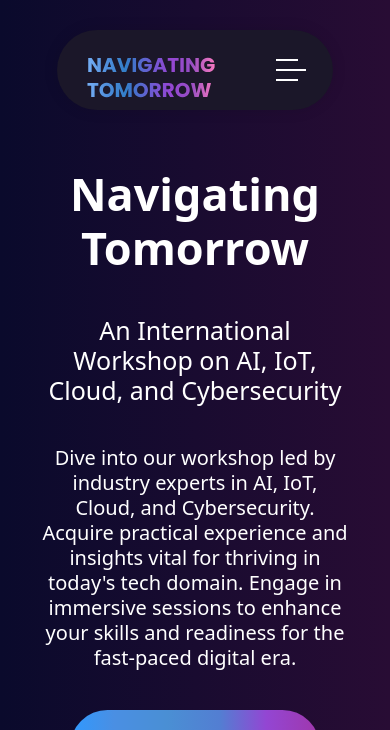
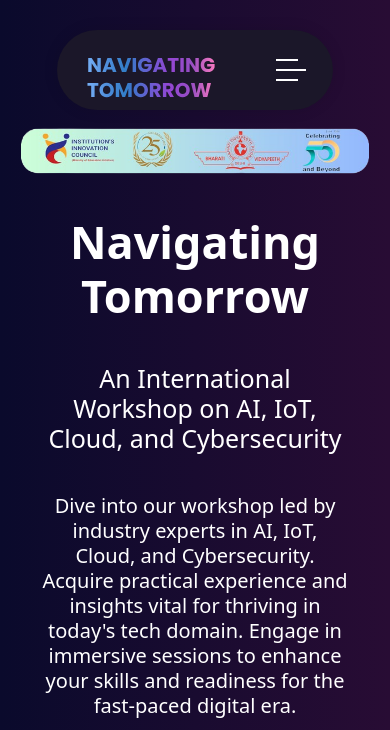
Before and after one commit to shreshthagarwal/navigating-tomorrow, a plain HTML site: page index.html in a window 390 px wide. Shown: the top 730 px of the page. Drawn offline with nearby package versions, Linux system fonts and the light colour scheme; a script that the page names is missing.

Commit message:
added college logos

```diff
--- a/index.html
+++ b/index.html
@@ -13,6 +13,7 @@
         <header class="header-area header-sticky">
             <div class="container">
                 <div class="row">
+
                     <div class="col-12">
                         <nav class="main-nav">
                             <!-- ***** Logo Start ***** -->
@@ -20,6 +21,8 @@
                                 <img src="assets/Navigating Tomorrow.svg" alt="">
                                 <!-- <img src="" alt=""/> -->
                             </a>
+
+
                             <!-- ***** Logo End ***** -->
                             <!-- ***** Menu Start ***** -->
                             <ul class="nav">
@@ -35,11 +38,15 @@
                             <!-- ***** Menu End ***** -->
                         </nav>
                     </div>
+
                 </div>
             </div>
         </header>
         <div class="container text-left main-page">
             <div class="row">
+              <div class="col-12">
+                <img class="bvp-logo" src="assets/bvplogos.png" alt="">
+              </div>
               <div class="col-lg-8 col-md-12 col-sm-12 home-text">
                 <h1 class="line1">Navigating Tomorrow</h1>
                 <h1 class="line2" >An International Workshop on AI, IoT, Cloud, and Cybersecurity</h1>
--- a/style.css
+++ b/style.css
@@ -214,6 +214,13 @@ h1 {
     color: #8805AB;
   }
 
+
+  .bvp-logo {
+    display: block;
+  margin-left: auto;
+  margin-right: auto;
+  width: 50%;
+  }
 
 
 
@@ -597,6 +604,10 @@ h1 {
       width: 350px;
     }
 
+    .bvp-logo {
+      width: 95%;
+    }
+
     body {
       align-items: center;
       text-align: center;
```
Also changed, not shown: assets/bvp-logo-white.jpeg (added), assets/bvplogo.png (added), assets/bvplogos.png (added).
